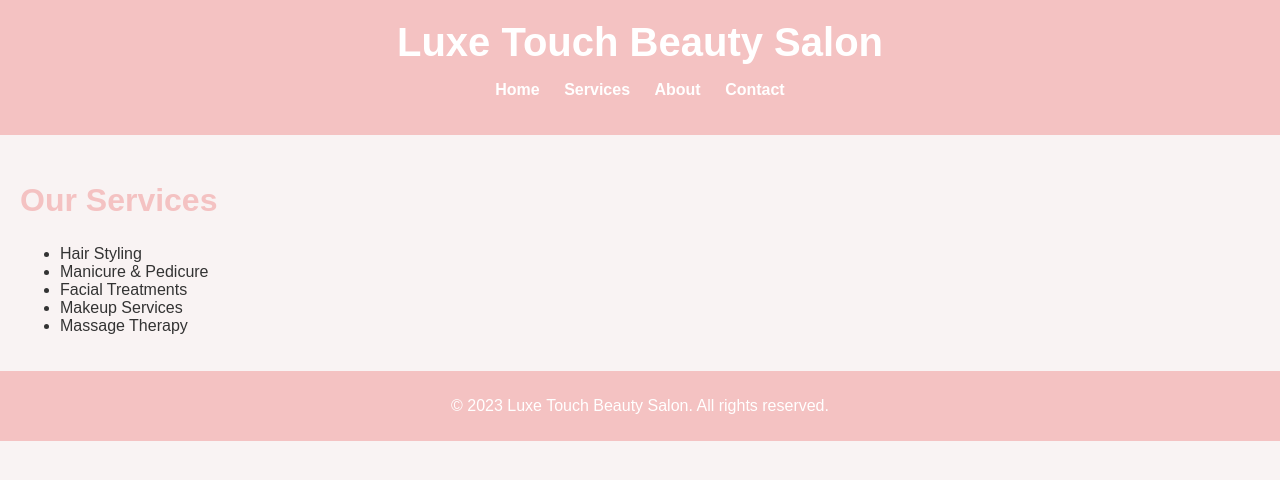
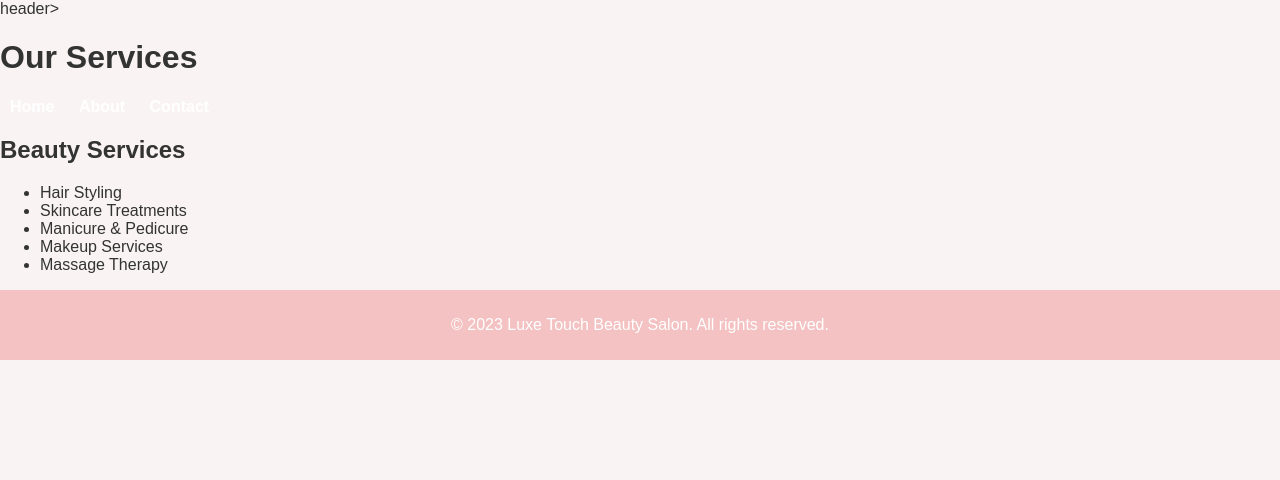
Before and after one commit to luxetouchbeautysalon/luxetouchwebsite, a plain HTML site: page services.html in a window 1280 px wide. Drawn offline with Linux system fonts and the light colour scheme.

Commit message:
Update services.html

```diff
--- a/services.html
+++ b/services.html
@@ -1,4 +1,3 @@
-
 <!DOCTYPE html>
 <html lang="en">
 <head>
@@ -8,24 +7,23 @@
     <link rel="stylesheet" href="styles.css">
 </head>
 <body>
-    <header>
-        <h1>Luxe Touch Beauty Salon</h1>
+   header>
+        <h1>Our Services</h1>
         <nav>
             <ul>
                 <li><a href="index.html">Home</a></li>
-                <li><a href="services.html">Services</a></li>
                 <li><a href="about.html">About</a></li>
                 <li><a href="contact.html">Contact</a></li>
             </ul>
         </nav>
     </header>
     <main>
-        <section class="services">
-            <h2>Our Services</h2>
+        <section>
+            <h2>Beauty Services</h2>
             <ul>
                 <li>Hair Styling</li>
+                <li>Skincare Treatments</li>
                 <li>Manicure & Pedicure</li>
-                <li>Facial Treatments</li>
                 <li>Makeup Services</li>
                 <li>Massage Therapy</li>
             </ul>
```
